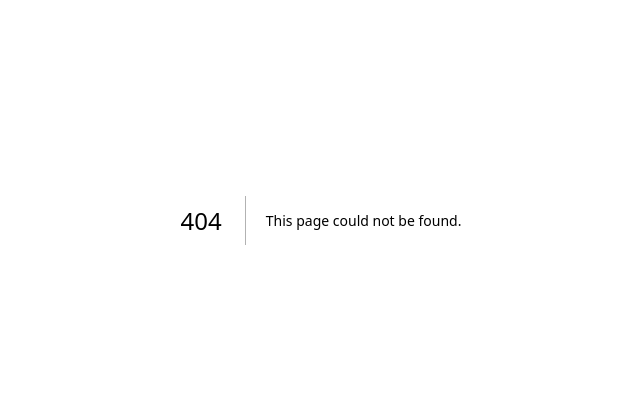
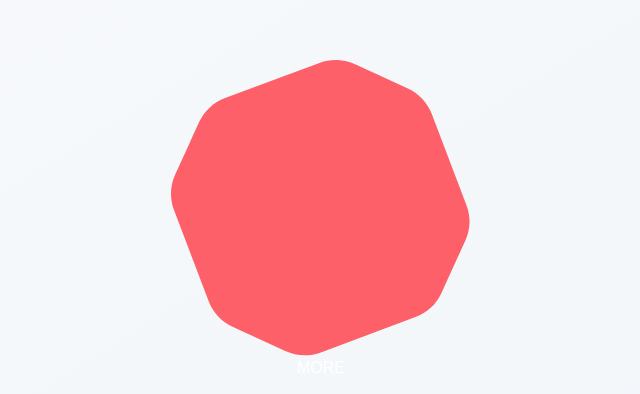
Before and after one commit to cie-datura/cie-datura-web, a Next.js app: page /bouton in a window 1280 px wide. Before the commit this address had no page. Shown: the part 180-574 px from the top of the page, without its empty margins (319-959 px from the left). Built offline with nearby package versions, Linux system fonts and the light colour scheme.

Commit message:
added bouton to try some stuff from it

```diff
--- /dev/null
+++ b/app/bouton/ButtonPrimary.tsx
@@ -0,0 +1,18 @@
+import svgPaths from "./SvgPathPrimary";
+
+export default function ButtonPrimary() {
+  return (
+    <div className="css-j9f0op css-vf8mzy" data-name="button-primary">
+      <div className="css-30ud2n css-roiesn" data-name="Vector">
+        <div className="css-gs60ek css-roiesn css-wixxpz">
+          <svg className="block size-full" fill="none" preserveAspectRatio="none" viewBox="0 0 81 80">
+            <path d={svgPaths.p3d994700} fill="var(--fill-0, #FD6068)" id="Vector" />
+          </svg>
+        </div>
+      </div>
+      <div className="css-8zrmd9 css-d0dz4n css-fw2ecv css-tzu0k9">
+        <p className="css-8zr56v css-wwciga">MORE</p>
+      </div>
+    </div>
+  );
+}
--- /dev/null
+++ b/app/bouton/ButtonSecondary.tsx
@@ -0,0 +1,17 @@
+import svgPaths from "./SvgPathSecondary";
+
+export default function ButtonSecondary() {
+  return (
+    <div className="css-j9f0op css-vf8mzy" data-name="button-secondary">
+      <div className="css-g12nv8 css-roiesn" data-name="Vector">
+        <div className="css-gs60ek css-roiesn css-wixxpz">
+          <svg className="block size-full" fill="none" preserveAspectRatio="none" viewBox="0 0 80 80">
+            <path d={svgPaths.pb21c980} fill="var(--fill-0, #FADE71)" id="Vector" />
+          </svg>
+        </div>
+      </div>
+      <div className="css-8jezf7 css-8zrmd9 css-szzkzx css-tzu0k9">
+      </div>
+    </div>
+  );
+}
--- /dev/null
+++ b/app/bouton/SvgPathPrimary.ts
@@ -0,0 +1,3 @@
+export default {
+p3d994700: "M40.0941 0.778002C41.6431 0.207101 43.2913 -0.0541347 44.9428 0.009313C46.5946 0.0727619 48.2184 0.459389 49.7193 1.14746L63.9584 7.67741C66.9472 9.06418 69.2719 11.5555 70.4371 14.6193L79.8043 39.2625C80.3822 40.7828 80.6519 42.4013 80.5965 44.0248C80.5411 45.6484 80.1613 47.2451 79.4812 48.7221L73.03 62.886C72.3568 64.3844 71.3879 65.7334 70.1802 66.8534C68.9724 67.9734 67.5501 68.8417 65.9983 69.4067L40.4694 78.9538C37.3386 80.0963 33.8795 79.9634 30.8454 78.5843L16.6295 72.0451C15.1426 71.3682 13.8044 70.4069 12.6925 69.2157C11.5806 68.0243 10.7164 66.6269 10.1497 65.1036L0.782604 40.4606C-0.36314 37.3865 -0.24704 33.9894 1.10586 31.0009L7.55791 16.8367C8.23985 15.3378 9.21286 13.9875 10.4219 12.8631C11.631 11.7388 13.0521 10.8626 14.6034 10.2848L40.0941 0.778002Z",
+}
--- /dev/null
+++ b/app/bouton/layout.tsx
@@ -0,0 +1,33 @@
+import type { Metadata } from "next";
+import { Geist, Geist_Mono } from "next/font/google";
+
+const geistSans = Geist({
+  variable: "--font-geist-sans",
+  subsets: ["latin"],
+});
+
+const geistMono = Geist_Mono({
+  variable: "--font-geist-mono",
+  subsets: ["latin"],
+});
+
+export const metadata: Metadata = {
+  title: "Compagnie Datura",
+  description: "La Compagnie Datura est un ensemble de musique classique",
+};
+
+export default function RootLayout({
+  children,
+}: Readonly<{
+  children: React.ReactNode;
+}>) {
+  return (
+    <html lang="fr">
+      <body
+        className={`${geistSans.variable} ${geistMono.variable} antialiased`}
+      >
+        {children}
+      </body>
+    </html>
+  );
+}
--- /dev/null
+++ b/app/bouton/page.tsx
@@ -0,0 +1,91 @@
+"use client"
+import { useState } from "react";
+import { motion, AnimatePresence } from "motion/react";
+import svgPathsPrimary from "./SvgPathPrimary";
+import svgPathsSecondary from "./SvgPathSecondary";
+
+export default function App() {
+  const [isPrimary, setIsPrimary] = useState(true);
+
+  const toggleButton = () => {
+    setIsPrimary(!isPrimary);
+  };
+
+  return (
+    <div className="flex items-center justify-center min-h-screen bg-gradient-to-br from-slate-50 to-slate-100">
+      <div className="relative">
+        <AnimatePresence mode="wait">
+          {isPrimary ? (
+            <motion.button
+              key="primary"
+              onClick={toggleButton}
+              initial={{ opacity: 0, scale: 0.8, rotate: -180 }}
+              animate={{ opacity: 1, scale: 1, rotate: 0 }}
+              exit={{ opacity: 0, scale: 0.8, rotate: 180 }}
+              transition={{ duration: 0.5, ease: "easeInOut" }}
+              className="css-j9f0op css-vf8mzy cursor-pointer hover:scale-105 transition-transform"
+              data-name="button-primary"
+            >
+              <div className="css-30ud2n css-roiesn" data-name="Vector">
+                <div className="css-gs60ek css-roiesn css-wixxpz">
+                  <svg
+                    className="block size-full"
+                    fill="none"
+                    preserveAspectRatio="none"
+                    viewBox="0 0 81 80"
+                  >
+                    <motion.path
+                      d={svgPathsPrimary.p3d994700}
+                      fill="#FD6068"
+                      id="Vector"
+                      initial={{ pathLength: 0 }}
+                      animate={{ pathLength: 1 }}
+                      transition={{ duration: 0.5, ease: "easeInOut" }}
+                    />
+                  </svg>
+                </div>
+              </div>
+              <div className="css-8zrmd9 css-d0dz4n css-fw2ecv css-tzu0k9">
+                <p className="css-8zr56v css-wwciga">MORE</p>
+              </div>
+            </motion.button>
+          ) : (
+            <motion.button
+              key="secondary"
+              onClick={toggleButton}
+              initial={{ opacity: 0, scale: 0.8, rotate: -180 }}
+              animate={{ opacity: 1, scale: 1, rotate: 0 }}
+              exit={{ opacity: 0, scale: 0.8, rotate: 180 }}
+              transition={{ duration: 0.5, ease: "easeInOut" }}
+              className="css-j9f0op css-vf8mzy cursor-pointer hover:scale-105 transition-transform"
+              data-name="button-secondary"
+            >
+              <div className="css-g12nv8 css-roiesn" data-name="Vector">
+                <div className="css-gs60ek css-roiesn css-wixxpz">
+                  <svg
+                    className="block size-full"
+                    fill="none"
+                    preserveAspectRatio="none"
+                    viewBox="0 0 80 80"
+                  >
+                    <motion.path
+                      d={svgPathsSecondary.pb21c980}
+                      fill="#FADE71"
+                      id="Vector"
+                      initial={{ pathLength: 0 }}
+                      animate={{ pathLength: 1 }}
+                      transition={{ duration: 0.5, ease: "easeInOut" }}
+                    />
+                  </svg>
+                </div>
+              </div>
+              <div className="css-8jezf7 css-8zrmd9 css-szzkzx css-tzu0k9">
+                <p className="css-8zr56v css-wwciga">MORE</p>
+              </div>
+            </motion.button>
+          )}
+        </AnimatePresence>
+      </div>
+    </div>
+  );
+}
--- a/package.json
+++ b/package.json
@@ -10,6 +10,7 @@
   },
   "dependencies": {
     "@mux/mux-player-react": "^3.8.0",
+    "motion": "^12.23.24",
     "next": "^15.5.2",
     "react": "^19.0.0",
     "react-dom": "^19.0.0",
```
Also changed, not shown: app/bouton/SvgPathSecondary.ts (added, +3 -0 lines), 1 other file (tests, documents, lock files or other folders).
